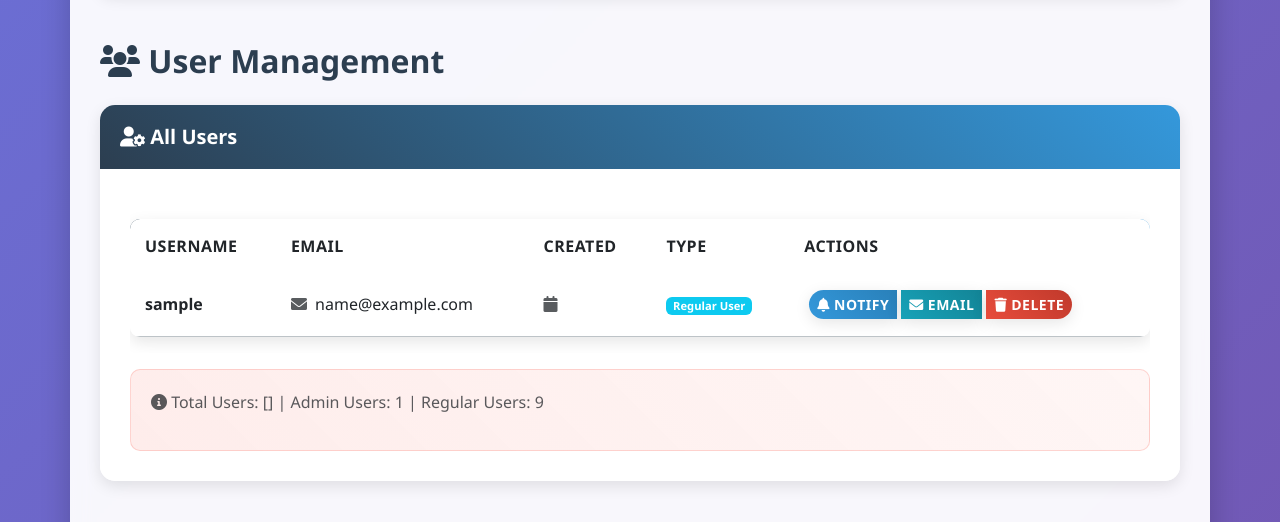
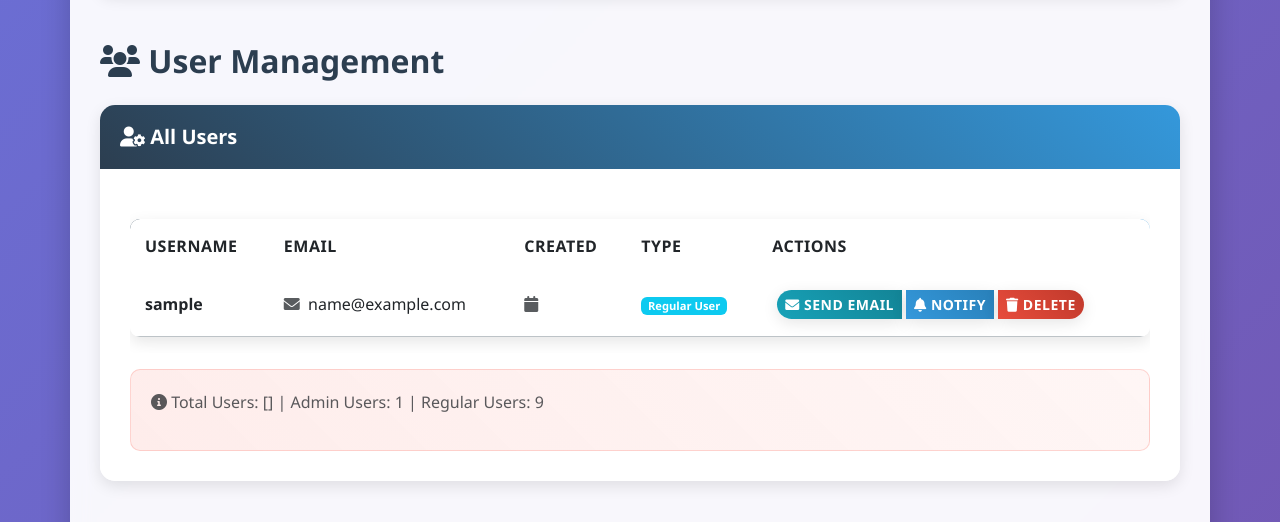
Before and after one commit to Jamesscott34/DevopsCA, a Django app: template books/templates/books/admin_dashboard.html in a window 1280 px wide. Shown: the part 1512-2034 px from the top of the page. Run offline with Django 4.2, Linux system fonts and the light colour scheme; tables that the repository leaves empty hold one stand-in row (values such as "Sample post"); the template is opened without the code that fills it: values that come from a table or form of the project are taken from there, most other values are stand-ins (such as "Sample title", 1, 10 or a date in 2020).

Commit message:
Admin dashboard: Change 'Email' button to 'Send Email' for users (links to notification view); only show 'Change Email' for admin user

```diff
--- a/books/templates/books/admin_dashboard.html
+++ b/books/templates/books/admin_dashboard.html
@@ -283,18 +283,16 @@
                                             {% if user.username != 'admin' %}
                                                 <!-- Send Notification Button - For non-admin users only -->
                                                 <a href="{% url 'send_notification_user' user.id %}"
+                                                   class="btn btn-info btn-sm"
+                                                   title="Send email to {{ user.username }}">
+                                                    <i class="fas fa-envelope"></i> Send Email
+                                                </a>
+                                                <!-- Notify Button - For non-admin users only -->
+                                                <a href="{% url 'send_notification_user' user.id %}"
                                                    class="btn btn-primary btn-sm"
                                                    title="Send notification to {{ user.username }}">
                                                     <i class="fas fa-bell"></i> Notify
                                                 </a>
-
-                                                <!-- Change Email Button - For non-admin users only -->
-                                                <a href="{% url 'change_user_email' user.id %}"
-                                                   class="btn btn-info btn-sm"
-                                                   title="Change email for {{ user.username }}">
-                                                    <i class="fas fa-envelope"></i> Email
-                                                </a>
-
                                                 <!-- Delete User Button - Only for non-admin users -->
                                                 <a href="{% url 'delete_user' user.id %}"
                                                    class="btn btn-danger btn-sm"
```
